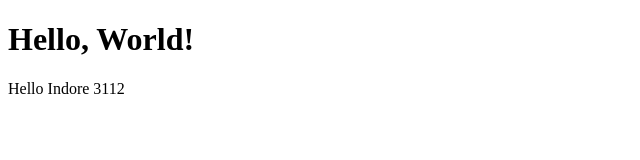
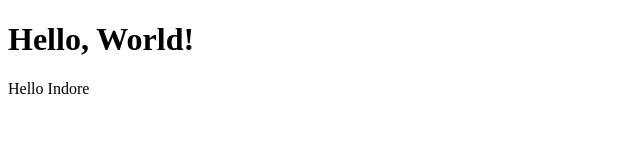
Before and after one commit to jayvardhan2111/circle-cli, a plain HTML site: page index.html in a window 1280 px wide. Shown: the full height of the page, 0-640 px from the left. Drawn offline with Linux system fonts and the light colour scheme.

Commit message:
added new code

```diff
--- a/index.html
+++ b/index.html
@@ -7,6 +7,6 @@
   </head>
   <body>
     <h1>Hello, World!</h1>
-    <p>Hello Indore 3112</p>
+    <p>Hello Indore</p>
   </body>
 </html>
```
